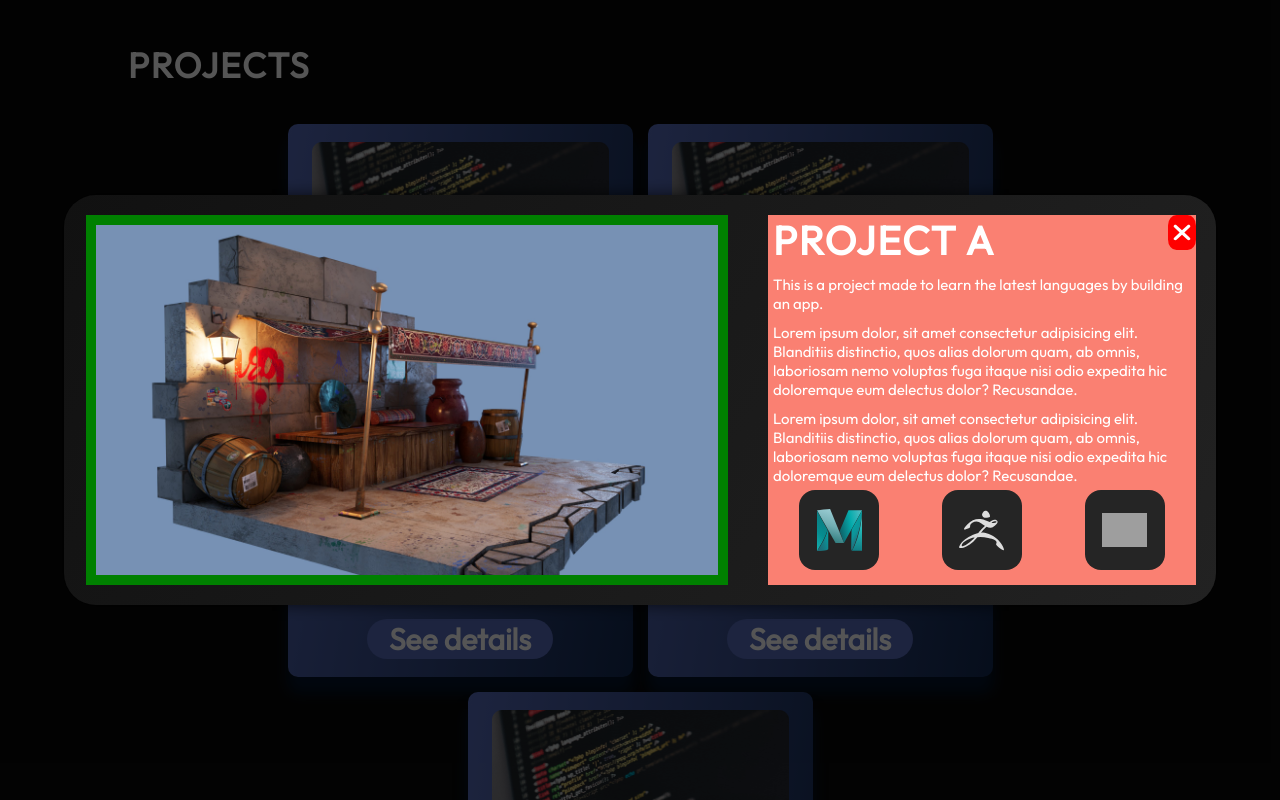
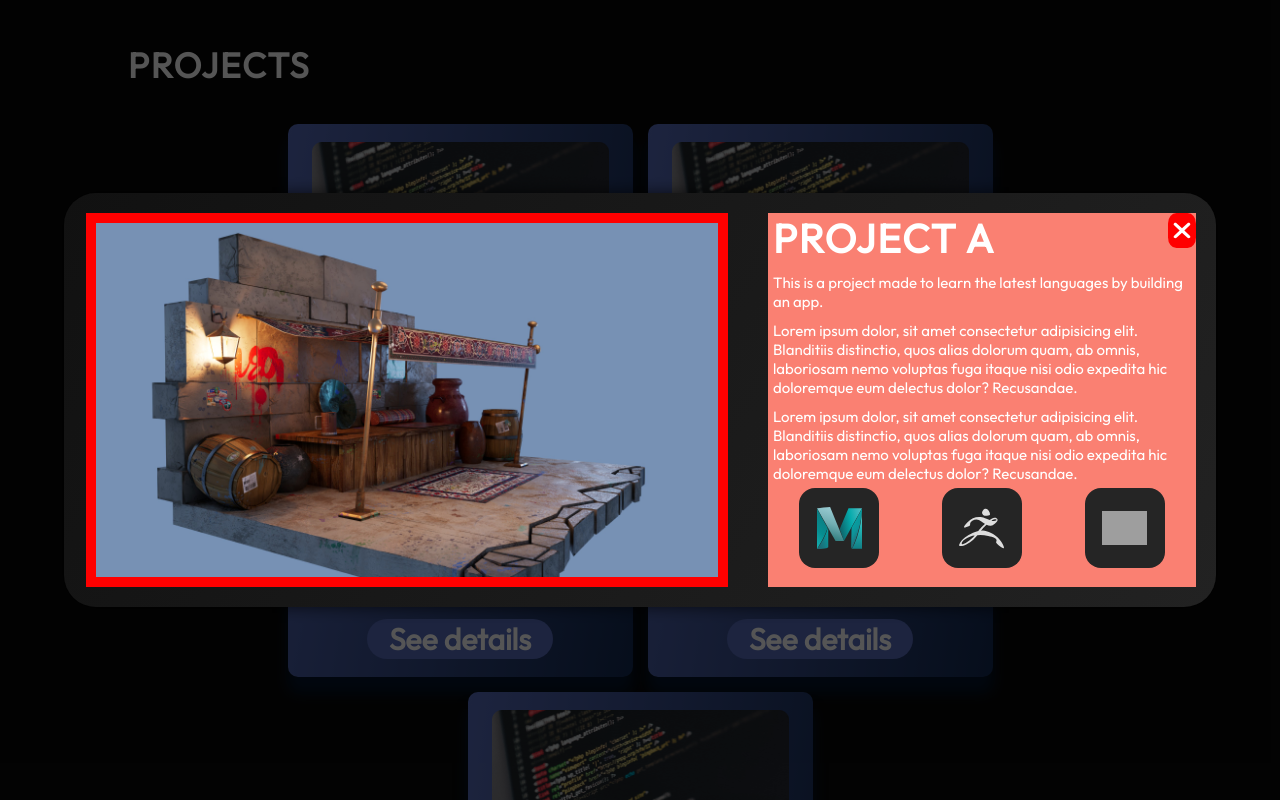
Before and after one commit to rafaelcg14/react-portfolio, a React (Vite) app: page / in a window 1280 px wide. Both pictures are taken after a click on the element 460 px from the left and 2656 px from the top of the page. Shown: the part 2256-3056 px from the top of the page. Built offline with nearby package versions, Linux system fonts and the light colour scheme; grey boxes are pictures that could not be loaded.

Commit message:
imageItemContainer added in ProjectModal.jsx

```diff
--- a/src/components/Modals/ProjectModal/ProjectModal.jsx
+++ b/src/components/Modals/ProjectModal/ProjectModal.jsx
@@ -26,7 +26,9 @@ export const ProjectModal = ( {isOpened, onClose, details} ) => {
                 </div>
                 <div className={styles.content}>
                     {/* <img src='https://picsum.photos/500/500' alt="image" /> */}
-                    <img className={styles.imageItem} src={getImageUrl('project-samples/sample-4.jpeg')} alt="image" />
+                    <div className={styles.imageItemContainer}>
+                        <img className={styles.imageItem} src={getImageUrl('project-samples/sample-4.jpeg')} alt="image" />
+                    </div>
                     {/* <img src={getImageUrl('about/aboutImage.png')} alt="image" /> */}
                     <div className={styles.contentItem}>
                         <h2>{details.title}</h2>
--- a/src/components/Modals/ProjectModal/ProjectModal.module.css
+++ b/src/components/Modals/ProjectModal/ProjectModal.module.css
@@ -87,11 +87,14 @@
     text-transform: uppercase;
 }
 
+.content .imageItemContainer {
+    background-color: red;
+    padding: 10px;
+}
+
 .content .imageItem {
     width: 100%;
     height: 100%;
-    padding: 10px;
-    background-color: green;
 }
 
 .content .contentItem {
```
